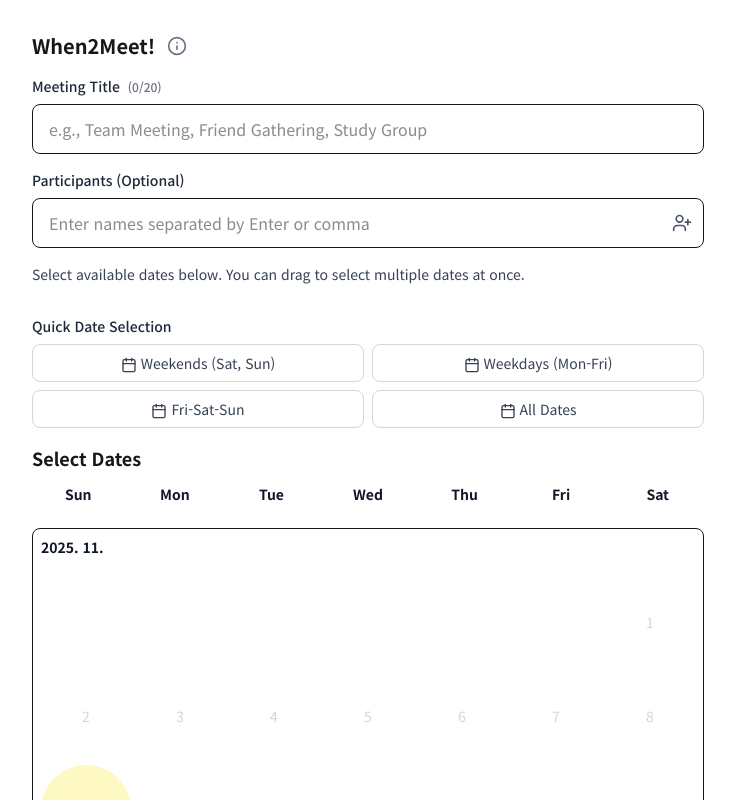
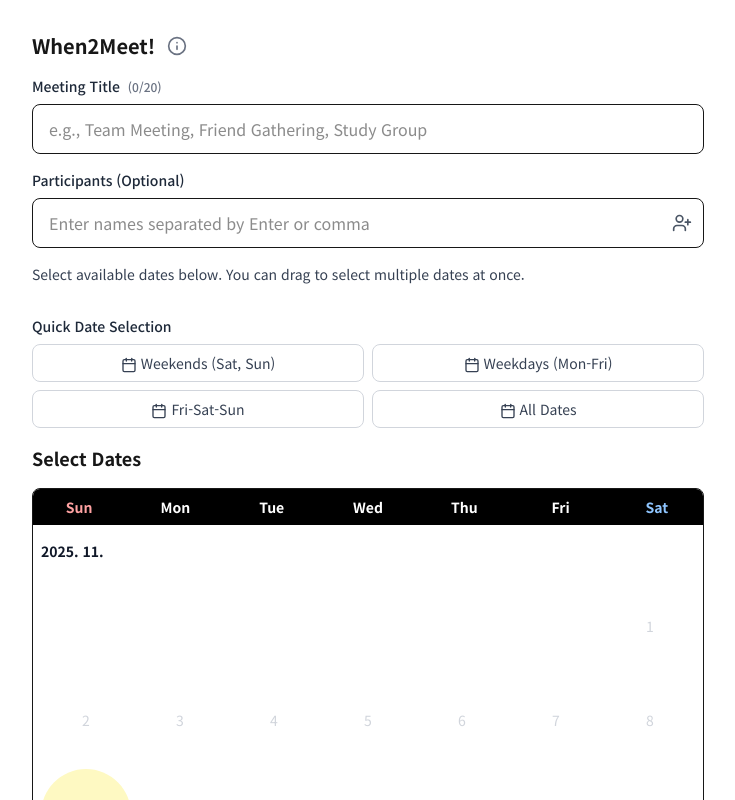
Before and after one commit to Byeongcheol-Kim/when22meet, a Next.js app: page / in a window 1280 px wide. Shown: the top 800 px of the page, without its empty margins (272-1007 px from the left). Built offline with nearby package versions, Linux system fonts and the light colour scheme.

Commit message:
feat: update calendar design

```diff
--- a/components/DateSelector.tsx
+++ b/components/DateSelector.tsx
@@ -99,16 +99,19 @@ export default function DateSelector({ selectedDates, onDatesChange, disabled =
 
   return (
     <div>
-      <div className="mb-4">
-        <h3 className="text-lg font-bold mb-2">{displayTitle}</h3>
-        <div className="grid grid-cols-7 gap-1 text-center sticky top-0 bg-white z-10 pb-1">
-          {dayNames.map((day, index) => (
-            <div key={index} className={`text-sm font-bold ${DATE_SELECTOR_COLORS.header.text} py-1`}>{day}</div>
-          ))}
-        </div>
-      </div>
+      <h3 className="text-lg font-bold mb-4">{displayTitle}</h3>
 
       <div className="border rounded-lg overflow-hidden">
+        <div className="grid grid-cols-7 gap-1 text-center bg-black py-2">
+          {dayNames.map((day, index) => {
+            const dayColor = index === 0 ? DATE_SELECTOR_COLORS.header.sunday :
+                           index === 6 ? DATE_SELECTOR_COLORS.header.saturday :
+                           DATE_SELECTOR_COLORS.header.weekday;
+            return (
+              <div key={index} className={`text-sm font-bold ${dayColor}`}>{day}</div>
+            );
+          })}
+        </div>
         <div
           ref={calendarRef}
           className="h-96 overflow-y-auto px-2 pb-2"
@@ -121,8 +124,8 @@ export default function DateSelector({ selectedDates, onDatesChange, disabled =
           const daysInMonth = new Date(year, month + 1, 0).getDate();
 
           return (
-            <div key={`${year}-${month}`} className={monthIndex > 0 ? 'mt-6' : ''}>
-              <h4 className={`text-sm font-bold ${DATE_SELECTOR_COLORS.header.text} mb-3 sticky top-0 ${DATE_SELECTOR_COLORS.header.bg} py-2 z-10`}>
+            <div key={`${year}-${month}`} className={monthIndex > 0 ? 'mt-6' : 'mt-2'}>
+              <h4 className="text-sm font-bold text-gray-900 mb-3 sticky top-0 bg-white py-2 z-10">
                 {monthData.displayName}
               </h4>
               <div className="grid grid-cols-7 gap-1 select-none">
--- a/lib/constants/colors.ts
+++ b/lib/constants/colors.ts
@@ -213,8 +213,11 @@ export const DATE_SELECTOR_COLORS = {
     border: 'border-gray-300',
   },
   header: {
-    text: 'text-gray-900',
-    bg: 'bg-white',
+    bg: 'bg-black',
+    text: 'text-white',
+    weekday: 'text-white',
+    saturday: 'text-blue-300',
+    sunday: 'text-red-300',
   },
   count: {
     text: 'text-gray-700',
```
